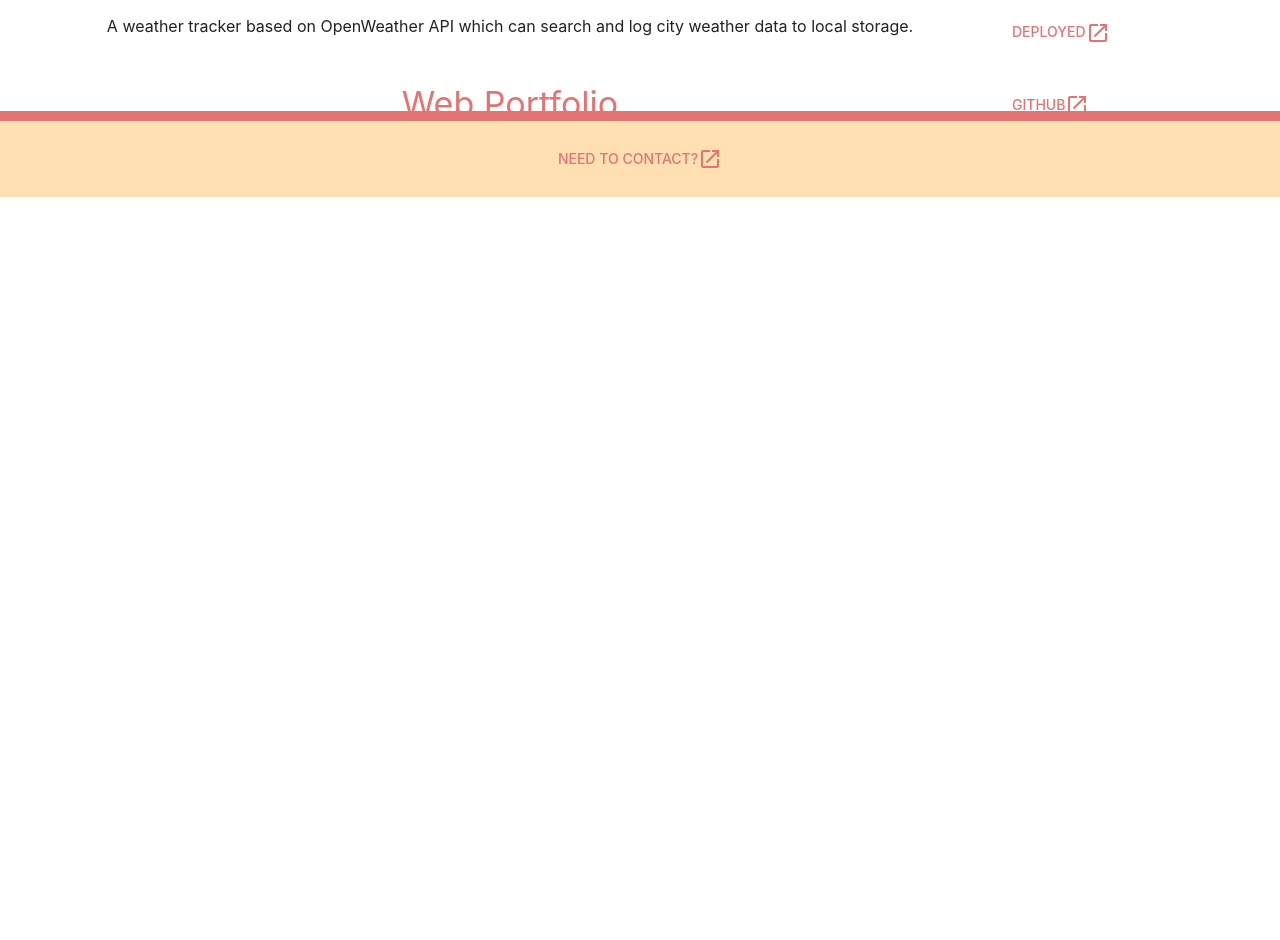
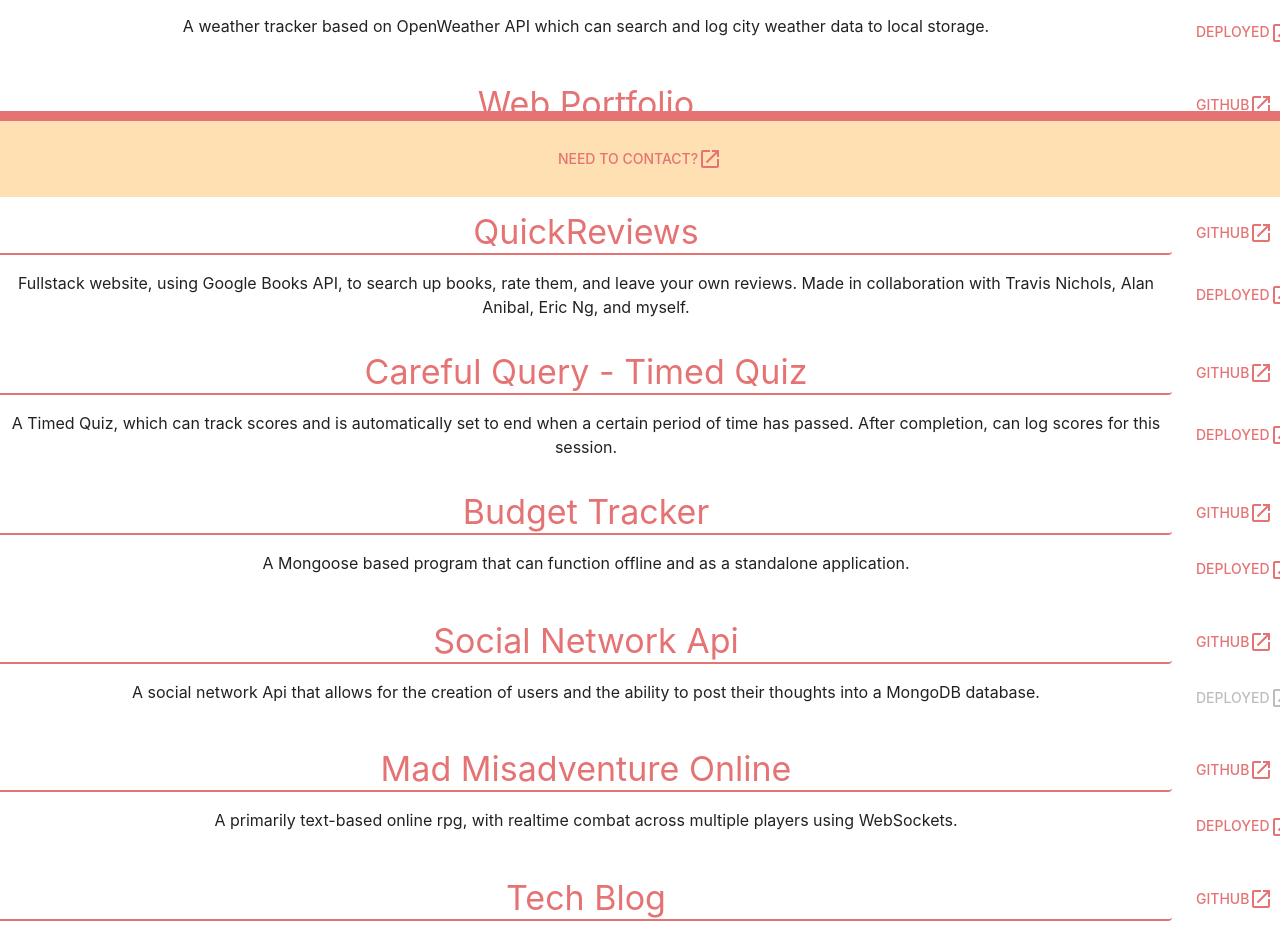
Before and after one commit to ten-gou/portfolio-website, a React (Create React App) app: page /code in a window 1280 px wide. Shown: the part 603-1543 px from the top of the page. Before the commit the page ends 862 px from the top, so only its background shows below. Built offline with nearby package versions, Linux system fonts and the light colour scheme.

Commit message:
updated the code page, and cleaned up some of the warnings, chose not to in the aboutme page because it would lower aesthetics and I am not too worried about that right now

```diff
--- a/src/pages/AboutMe/AboutMe.js
+++ b/src/pages/AboutMe/AboutMe.js
@@ -31,7 +31,7 @@ const AboutMe = () => {
 
             <Grid container xs={12} sm={6}>
                 <Grid item xs={12} color={theme.palette.secondary.main}><Typography variant={'h4'} textAlign={'center'}>My Interests</Typography></Grid>
-                <Grid xs={4} />
+                <Grid item xs={4} />
                 <Grid item xs={4} color={theme.palette.secondary.main}><List>
                     <ListItem>
                         <ListItemIcon><CreateIcon /></ListItemIcon>
@@ -54,7 +54,7 @@ const AboutMe = () => {
                         <ListItemText>Working Out</ListItemText>
                     </ListItem>
                 </List></Grid>
-                <Grid xs={4} />
+                <Grid item xs={4} />
             </Grid>
 
         </Grid>
--- a/src/pages/Code/Code.js
+++ b/src/pages/Code/Code.js
@@ -2,56 +2,129 @@ import React from "react";
 
 import { projectTitle, link } from "./styles";
 
-import { Box, Stack, Grid, Button, Typography, useTheme } from "@mui/material";
+import { Box, Stack, Grid, Button, Typography } from "@mui/material";
 import LaunchIcon from '@mui/icons-material/Launch';
 
 const CodeList = () => {
-    const theme = useTheme();
     const list = [
         {
+            key: 1,
             url: 'https://ten-gou.github.io/Password-Generator/',
             github: 'https://github.com/ten-gou/Password-Generator',
             title: 'Password Generator',
             desc: 'A Javascript based website that allows the user to generate passwords using parameters.',
         },
         {
+            key: 2,
             url: 'N/A',
             github: 'https://github.com/ten-gou/readme-generator',
             title: 'README Generator',
             desc: 'A terminal level program which builds README files based on user inputs.',
         },
         {
+            key: 3,
             url: 'https://ten-gou.github.io/Weather6-Dashboard/',
             github: 'https://github.com/ten-gou/Weather6-Dashboard',
             title: 'Weather6 Dashboard',
             desc: 'A weather tracker based on OpenWeather API which can search and log city weather data to local storage.',
         },
         {
-            url: 'N/A',
+            key: 4,
+            url: 'https://web-portfolio-wang.herokuapp.com/',
             github: 'https://github.com/ten-gou/web-portfolio',
             title: 'Web Portfolio',
             desc: 'This Website! Built with React and MUI.',
-        }
+        },
+        {
+            key: 5,
+            url: 'https://quick-reviews.herokuapp.com/',
+            github: 'https://github.com/ten-gou/QuickReviews',
+            title: 'QuickReviews',
+            desc: 'Fullstack website, using Google Books API, to search up books, rate them, and leave your own reviews. Made in collaboration with Travis Nichols, Alan Anibal, Eric Ng, and myself.',
+        },
+        {
+            key: 6,
+            url: 'https://ten-gou.github.io/careful-query/',
+            github: 'https://github.com/ten-gou/careful-query',
+            title: 'Careful Query - Timed Quiz',
+            desc: 'A Timed Quiz, which can track scores and is automatically set to end when a certain period of time has passed. After completion, can log scores for this session.',
+        },
+        {
+            key: 7,
+            url: 'https://github.com/ten-gou/aggregate-bloodhound',
+            github: 'https://github.com/ten-gou/aggregate-bloodhound',
+            title: 'Budget Tracker',
+            desc: 'A Mongoose based program that can function offline and as a standalone application.',
+        },
+        {
+            key: 8,
+            url: 'N/A',
+            github: 'https://github.com/ten-gou/social-network-api-nosql',
+            title: 'Social Network Api',
+            desc: 'A social network Api that allows for the creation of users and the ability to post their thoughts into a MongoDB database.',
+        },
+        {
+            key: 9,
+            url: 'https://mad-misadventure-online.herokuapp.com/',
+            github: 'https://github.com/ten-gou/mad-misadventure-online',
+            title: 'Mad Misadventure Online',
+            desc: 'A primarily text-based online rpg, with realtime combat across multiple players using WebSockets.',
+        },
+        {
+            key: 10,
+            url: 'https://alpha-nomonapeia-64453.herokuapp.com/',
+            github: 'https://github.com/ten-gou/fictional-octo-bassoon',
+            title: 'Tech Blog',
+            desc: 'A tech blog, with login, timeout logout, posting, editing, and deleting capabilities via MySQL.',
+        },
+        {
+            key: 11,
+            url: 'N/A',
+            github: 'https://github.com/ten-gou/E-commerce-Back-End-Program',
+            title: 'E-Commerce Backend',
+            desc: 'A Sequelize, SQL, and JS based database for Products, Categories, and Tags.',
+        },
+        {
+            key: 12,
+            url: 'N/A',
+            github: 'https://github.com/ten-gou/employee-tracker-system',
+            title: 'Employee Tracker System',
+            desc: 'A MySQL and JS based database which allows you to manage departments, jobs, and employees.',
+        },
+        {
+            key: 13,
+            url: 'N/A',
+            github: 'https://github.com/ten-gou/team-manager',
+            title: 'Team Manager',
+            desc: 'A command line program which uses inquirer to dynamically generate an html page to track your team and the members within said team.',
+        },
+        {
+            key: 14,
+            url: 'https://ten-gou.github.io/week-scheduler/',
+            github: 'https://github.com/ten-gou/week-scheduler',
+            title: 'Work Day Scheduler',
+            desc: 'A scheduler that allows you to plan out your workday in advance. Has input allotments every hour from 0900, or 9 AM, to 1700, or 5 PM. When you click the update button, it saves the data to your local storage, allowing to reaccess the information at a later time.',
+        },
     ]
 
     return (
         <Box>
             {list.map((item, index) => {
                 return (
-                        <Grid container spacing={4} margin={4}>
+                        <Grid container spacing={4} marginY={4} justifyContent={'center'} key={item.key}>
                             {/*row one - name and git link*/}
-                            <Grid item xs={7} sm={9} sx={projectTitle}><Typography variant="h4">{item.title}</Typography></Grid>
-                            <Grid item xs={3} sm={3} alignSelf={'center'}><Button href={item.github} sx={link}>Github<LaunchIcon /></Button></Grid>
+                            <Grid item xs={7} sm={11} sx={projectTitle}><Typography variant="h4">{item.title}</Typography></Grid>
+                            <Grid item xs={3} sm={1} alignSelf={'center'}><Button href={item.github} sx={link}>Github<LaunchIcon /></Button></Grid>
 
                             {/*row two - name and deploy link*/}
-                            <Grid item xs={7} sm={9} textAlign='center'>{item.desc}</Grid>
-                            {item.url == 'N/A' ? (
+                            <Grid item xs={7} sm={11} textAlign='center'>{item.desc}</Grid>
+                            {item.url === 'N/A' ? (
                                 <>
-                                <Grid item xs={3} sm={3} alignSelf={'center'}><Button disabled sx={link}>Deployed<LaunchIcon /></Button></Grid>
+                                <Grid item xs={3} sm={1} alignSelf={'center'}><Button disabled sx={link}>Deployed<LaunchIcon /></Button></Grid>
                                 </>
                             ) : (
                                 <>
-                                <Grid item xs={3} sm={3} alignSelf={'center'}><Button href={item.url} sx={link}>Deployed<LaunchIcon /></Button></Grid>
+                                <Grid item xs={3} sm={1} alignSelf={'center'}><Button href={item.url} sx={link}>Deployed<LaunchIcon /></Button></Grid>
                                 </>
                             )}
 
```
Also changed, not shown: src/pages/Art/Art.js (+15 -2 lines).
